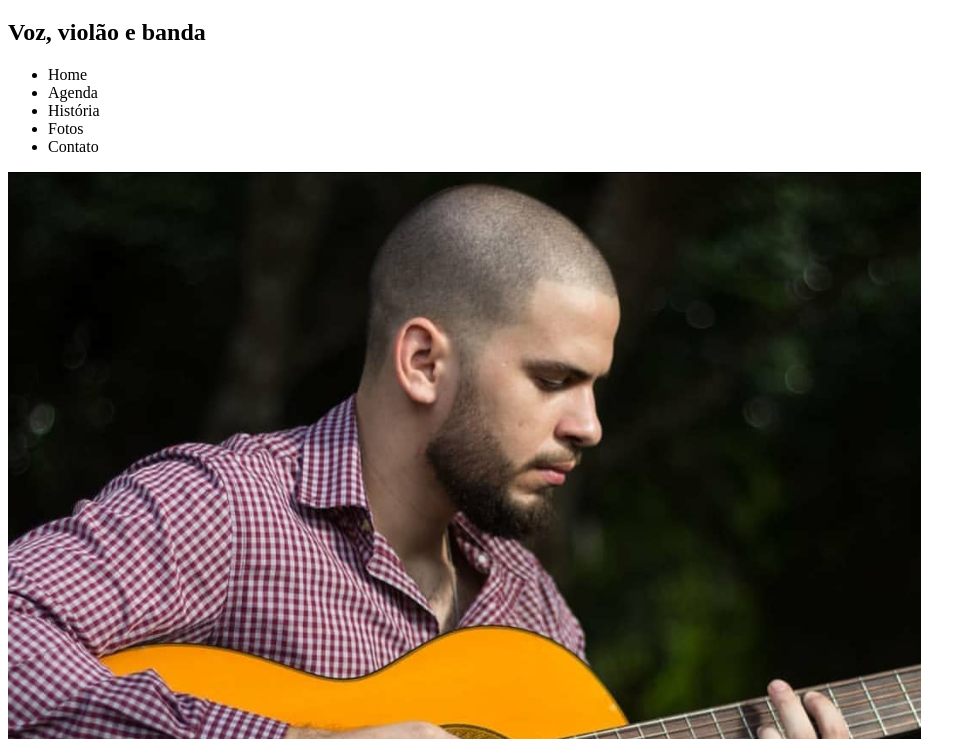
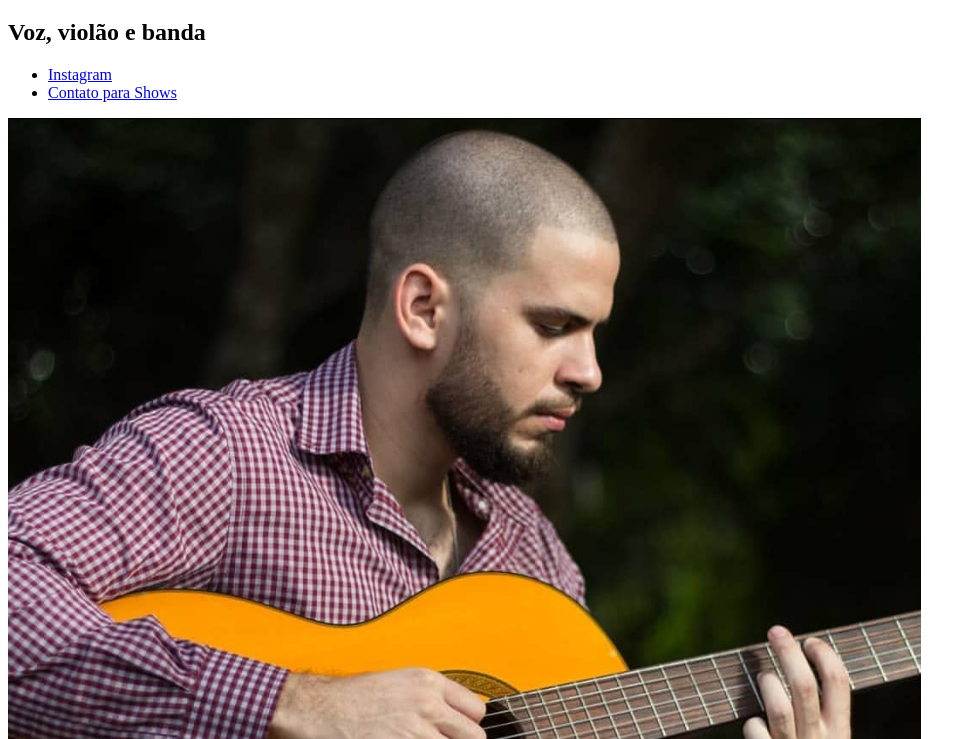
Before and after one commit to Cleocelestino/RicardoMartinsCantor, a website: page site/index.html in a window 1280 px wide. Shown: the part 61-800 px from the top of the page, without its empty margins (0-976 px from the left). Drawn offline with Linux system fonts and the light colour scheme.

Commit message:
Adcionando links

```diff
--- a/site/index.html
+++ b/site/index.html
@@ -14,11 +14,8 @@
 </body>
 
 <ul>
-    <li>Home</li>
-    <li>Agenda</li>
-    <li>História</li>
-    <li>Fotos</li>
-    <li>Contato</li>
+    <li><a href="https://www.instagram.com/ricardomartinscantor/" target="_blank">Instagram</a></li>
+    <li> <a href="https://wa.me/message/2D2W53KOR6FPD1" target="_blank">Contato para Shows</a></li>
 </ul>
 
 <div>
```
